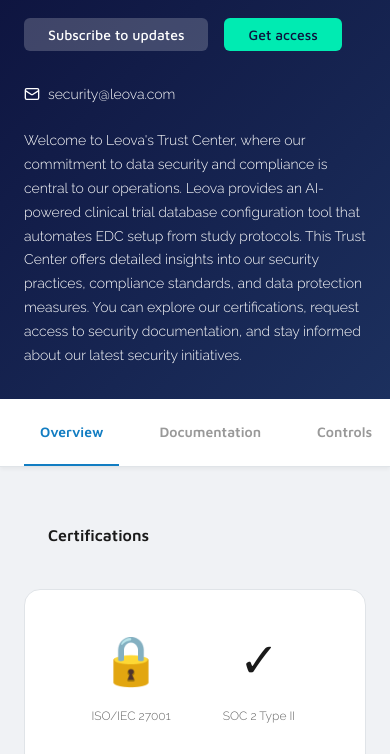
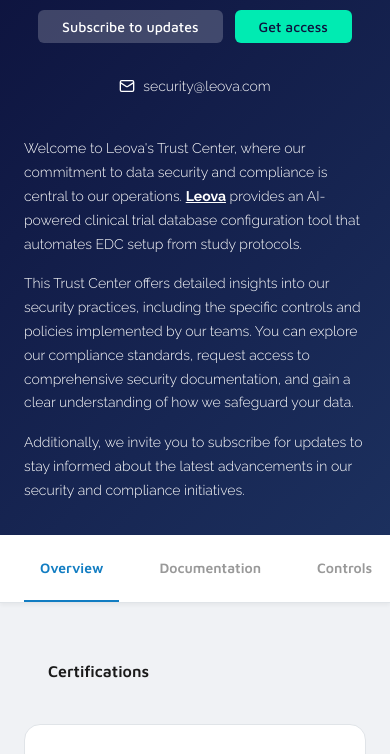
Before and after one commit to RobertKieser/trust.leova, a plain HTML site: page index.html in a window 390 px wide. Shown: the part 86-840 px from the top of the page. Drawn offline with Linux system fonts and the light colour scheme; files that its build step writes are made by us from their sources; files whose address does not match are found by name.

Commit message:
Add files via upload

```diff
--- a/app.js
+++ b/app.js
@@ -29,7 +29,12 @@ class TrustPortal {
     document.getElementById('portal-title').textContent = this.data.portal_title;
     document.getElementById('email-text').textContent = this.data.contact_email;
     document.getElementById('contact-email').href = `mailto:${this.data.contact_email}`;
-    document.getElementById('portal-description').innerHTML = `<p>${this.data.description}</p>`;
+
+    // Handle description as array of paragraphs
+    const descriptionHTML = Array.isArray(this.data.description)
+      ? this.data.description.map(para => `<p>${para}</p>`).join('')
+      : `<p>${this.data.description}</p>`;
+    document.getElementById('portal-description').innerHTML = descriptionHTML;
   }
 
   renderOverview() {
--- a/index.html
+++ b/index.html
@@ -11,6 +11,7 @@
   <!-- Header Section -->
   <header class="header">
     <div class="header-content">
+      <!-- Top row: Logo + Title on left, Buttons on right -->
       <div class="header-top">
         <div class="logo-title">
           <div class="logo-image" style="background: var(--color-mint); display: flex; align-items: center; justify-content: center; font-size: 1.5rem; font-weight: 700; color: var(--color-navy-deep);">L</div>
@@ -22,7 +23,8 @@
         </div>
       </div>
 
-      <div>
+      <!-- Contact email row -->
+      <div class="contact-row">
         <a href="#" class="contact-email" id="contact-email">
           <svg xmlns="http://www.w3.org/2000/svg" width="16" height="16" viewBox="0 0 24 24" fill="none" stroke="currentColor" stroke-width="2">
             <rect width="20" height="16" x="2" y="4" rx="2"></rect>
@@ -32,6 +34,7 @@
         </a>
       </div>
 
+      <!-- Description paragraphs -->
       <div class="portal-description" id="portal-description">
         <!-- Will be populated from JSON -->
       </div>
--- a/overview.json
+++ b/overview.json
@@ -1,7 +1,11 @@
 {
   "portal_title": "Leova Trust Center",
   "contact_email": "security@leova.com",
-  "description": "Welcome to Leova's Trust Center, where our commitment to data security and compliance is central to our operations. Leova provides an AI-powered clinical trial database configuration tool that automates EDC setup from study protocols. This Trust Center offers detailed insights into our security practices, compliance standards, and data protection measures. You can explore our certifications, request access to security documentation, and stay informed about our latest security initiatives.",
+  "description": [
+    "Welcome to Leova's Trust Center, where our commitment to data security and compliance is central to our operations. <a href='https://leova.com' target='_blank' rel='noopener noreferrer'>Leova</a> provides an AI-powered clinical trial database configuration tool that automates EDC setup from study protocols.",
+    "This Trust Center offers detailed insights into our security practices, including the specific controls and policies implemented by our teams. You can explore our compliance standards, request access to comprehensive security documentation, and gain a clear understanding of how we safeguard your data.",
+    "Additionally, we invite you to subscribe for updates to stay informed about the latest advancements in our security and compliance initiatives."
+  ],
 
   "certifications": [
     {
--- a/styles.css
+++ b/styles.css
@@ -58,7 +58,7 @@ h1, h2, h3, h4, h5, h6 {
   overflow: hidden;
   background: linear-gradient(135deg, var(--color-navy-deep), var(--color-navy-medium));
   color: white;
-  padding: var(--spacing-xl) 0;
+  padding: var(--spacing-lg) 0 var(--spacing-xl) 0;
   min-height: 280px;
 }
 
@@ -75,13 +75,15 @@ h1, h2, h3, h4, h5, h6 {
   margin: 0 auto;
   padding: 0 var(--spacing-md);
   z-index: 10;
+  display: flex;
+  flex-direction: column;
+  gap: var(--spacing-md);
 }
 
 .header-top {
   display: flex;
   justify-content: space-between;
   align-items: center;
-  margin-bottom: var(--spacing-lg);
   flex-wrap: wrap;
   gap: var(--spacing-md);
 }
@@ -90,6 +92,7 @@ h1, h2, h3, h4, h5, h6 {
   display: flex;
   align-items: center;
   gap: var(--spacing-md);
+  flex-wrap: wrap;
 }
 
 .logo-image {
@@ -99,7 +102,7 @@ h1, h2, h3, h4, h5, h6 {
 }
 
 .portal-title {
-  font-size: 1.75rem;
+  font-size: 1.875rem;
   font-weight: 700;
   color: white;
   margin: 0;
@@ -107,7 +110,15 @@ h1, h2, h3, h4, h5, h6 {
 
 .header-actions {
   display: flex;
-  gap: var(--spacing-sm);
+  gap: 0.75rem;
+  align-items: center;
+}
+
+.contact-row {
+  display: flex;
+  flex-wrap: wrap;
+  gap: var(--spacing-md);
+  margin-top: var(--spacing-xs);
 }
 
 .btn {
@@ -148,7 +159,7 @@ h1, h2, h3, h4, h5, h6 {
   color: white;
   text-decoration: none;
   font-size: 0.875rem;
-  margin-top: var(--spacing-sm);
+  transition: opacity 0.2s;
 }
 
 .contact-email:hover {
@@ -159,7 +170,26 @@ h1, h2, h3, h4, h5, h6 {
   font-size: 0.875rem;
   line-height: 1.7;
   max-width: 83.333%;
-  margin-top: var(--spacing-md);
+  margin-top: var(--spacing-sm);
+}
+
+.portal-description p {
+  margin-bottom: var(--spacing-sm);
+}
+
+.portal-description p:last-child {
+  margin-bottom: 0;
+}
+
+.portal-description a {
+  color: white;
+  font-weight: 700;
+  text-decoration: underline;
+  transition: opacity 0.2s;
+}
+
+.portal-description a:hover {
+  opacity: 0.7;
 }
 
 /* Tab Navigation */
@@ -417,11 +447,25 @@ h1, h2, h3, h4, h5, h6 {
 /* Responsive */
 @media (max-width: 768px) {
   .header {
-    padding: var(--spacing-lg) 0;
+    padding: var(--spacing-md) 0 var(--spacing-lg) 0;
   }
 
   .portal-title {
     font-size: 1.5rem;
+  }
+
+  .logo-title {
+    justify-content: center;
+    width: 100%;
+  }
+
+  .header-actions {
+    justify-content: center;
+    width: 100%;
+  }
+
+  .contact-row {
+    justify-content: center;
   }
 
   .portal-description {
```
